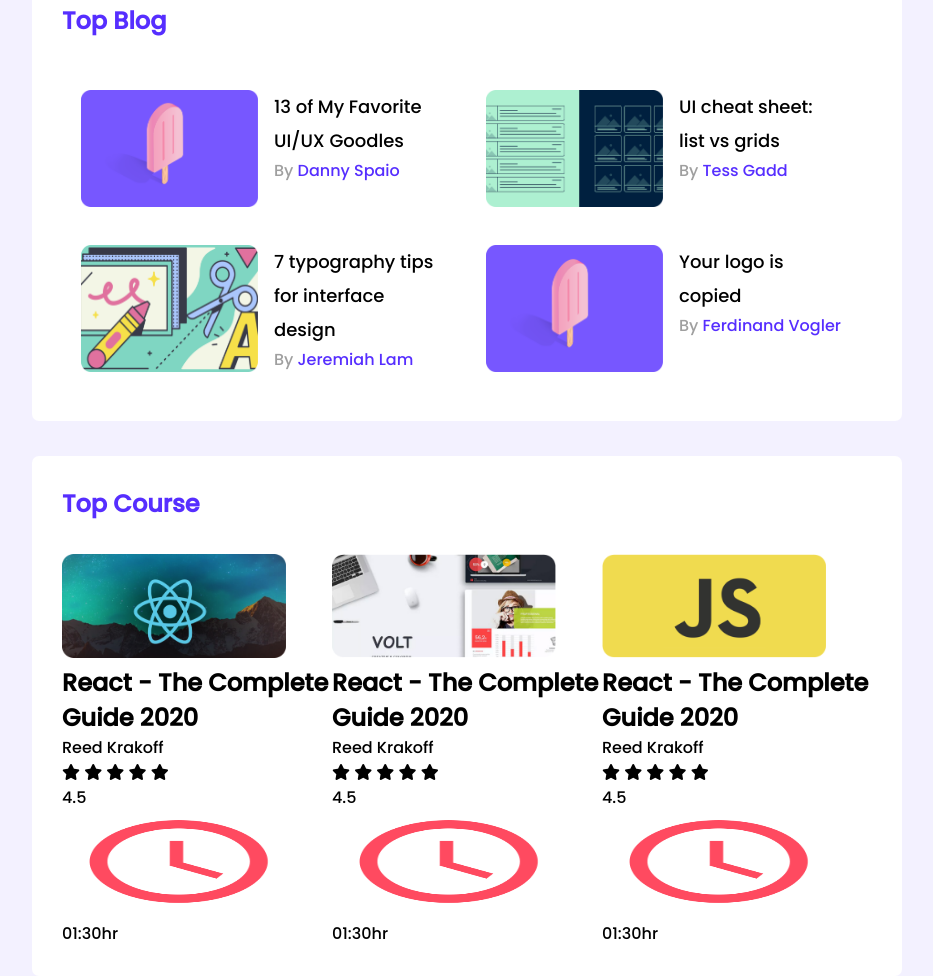
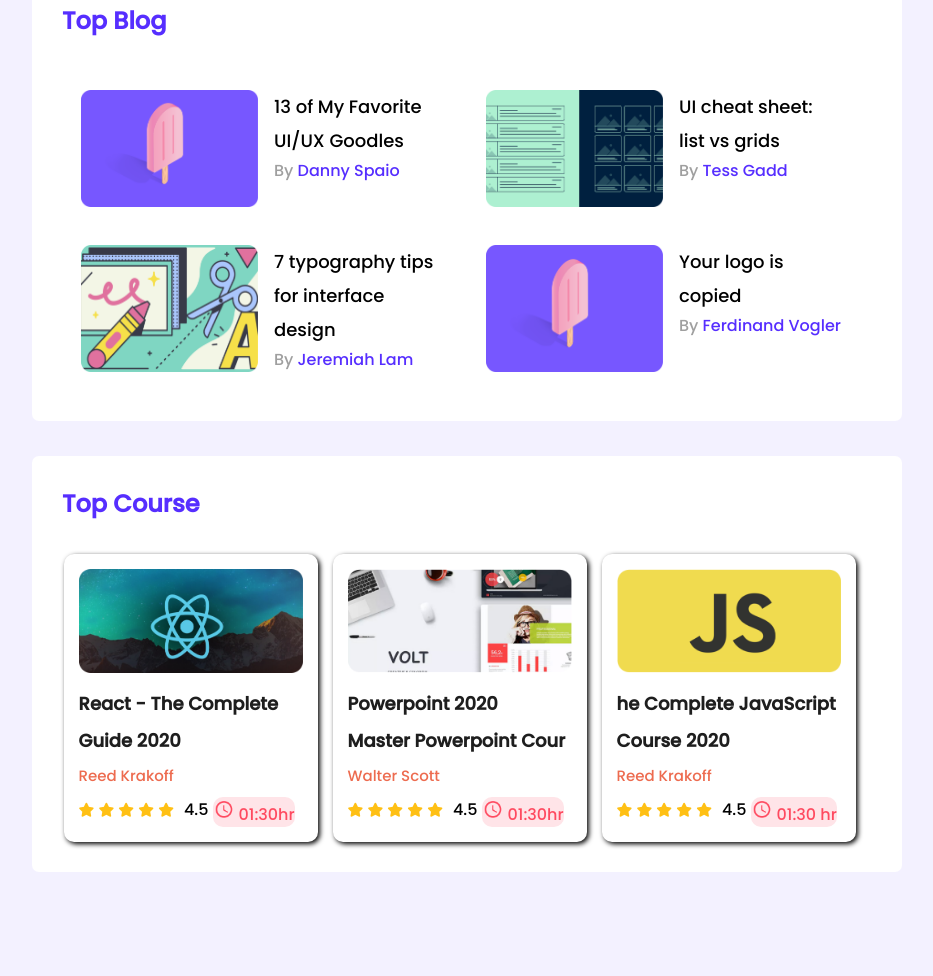
Before and after one commit to Sharif-Miah/leader-board-website, a plain HTML site: page index.html in a window 1280 px wide. Shown: the part 424-1400 px from the top of the page, without its empty margins (173-1106 px from the left). After the commit the page ends 1296 px from the top, so only its background shows below. Drawn offline with Linux system fonts and the light colour scheme.

Commit message:
course section

```diff
--- a/css/style.css
+++ b/css/style.css
@@ -159,11 +159,63 @@ hr {
     margin-top: 35px;
 }
 
+.course-item {
+    margin-right: 15px;
+    box-shadow: 2px 2px 5px;
+    border-radius: 10px;
+    padding: 15px;
+}
+
 .d-flex {
     display: flex;
+    justify-content: center;
 }
 
 .course-item img {
     width: 224px;
     height: 104px;
 }
+
+.course-text h2 {
+    font-size: 18px;
+    color: #1E1E1E;
+    margin-top: 10px;
+    margin-bottom: 10px;
+}
+
+.course-text p {
+    color: #ED6B4F;
+    font-size: 15px;
+    margin-bottom: 10px;
+}
+
+.course-rating {
+    display: flex;
+    /* justify-content: center; */
+}
+
+.clock {
+    background-color: #FFE4E8;
+    color: #FF4A60;
+    border-radius: 10px;
+
+}
+
+.clock img {
+    width: 21px;
+    height: 21px;
+    margin-top: 2px;
+}
+
+.course-icon {
+    margin-right: 10px;
+}
+
+.course-icon i {
+    color: #FFC014;
+    font-size: 14px;
+}
+
+.rate {
+    margin-right: 5px;
+}
--- a/index.html
+++ b/index.html
@@ -133,9 +133,9 @@
                 <div class="course-item">
                     <img src="./images/courses/course-2.png" alt="">
                     <div class="course-text">
-                        <h2>React - The Complete</h2>
-                        <h2>Guide 2020</h2>
-                        <p>Reed Krakoff</p>
+                        <h2>Powerpoint 2020 </h2>
+                        <h2>Master Powerpoint Cour</h2>
+                        <p>Walter Scott</p>
                     </div>
                     <div class="course-rating">
                         <div class="course-icon">
@@ -155,8 +155,8 @@
                 <div class="course-item">
                     <img src="./images/courses/course-3.png" alt="">
                     <div class="course-text">
-                        <h2>React - The Complete</h2>
-                        <h2>Guide 2020</h2>
+                        <h2>he Complete JavaScript </h2>
+                        <h2>Course 2020</h2>
                         <p>Reed Krakoff</p>
                     </div>
                     <div class="course-rating">
@@ -170,7 +170,7 @@
                         <div class="rate">4.5</div>
                         <div class="clock">
                             <img src="./images/icons/clock.png" alt="">
-                            <span>01:30hr</span>
+                            <span class="time">01:30 hr</span>
                         </div>
                     </div>
                 </div>
```
